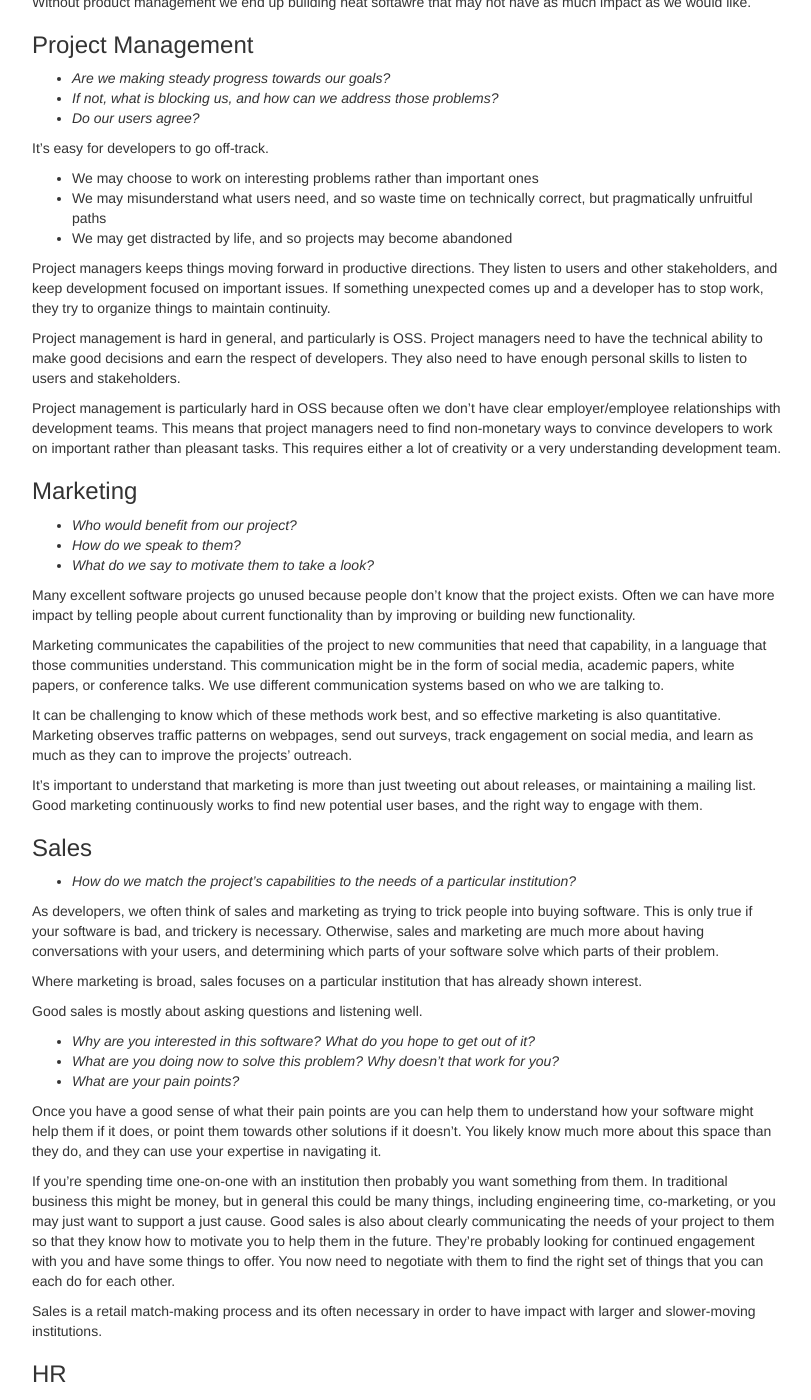
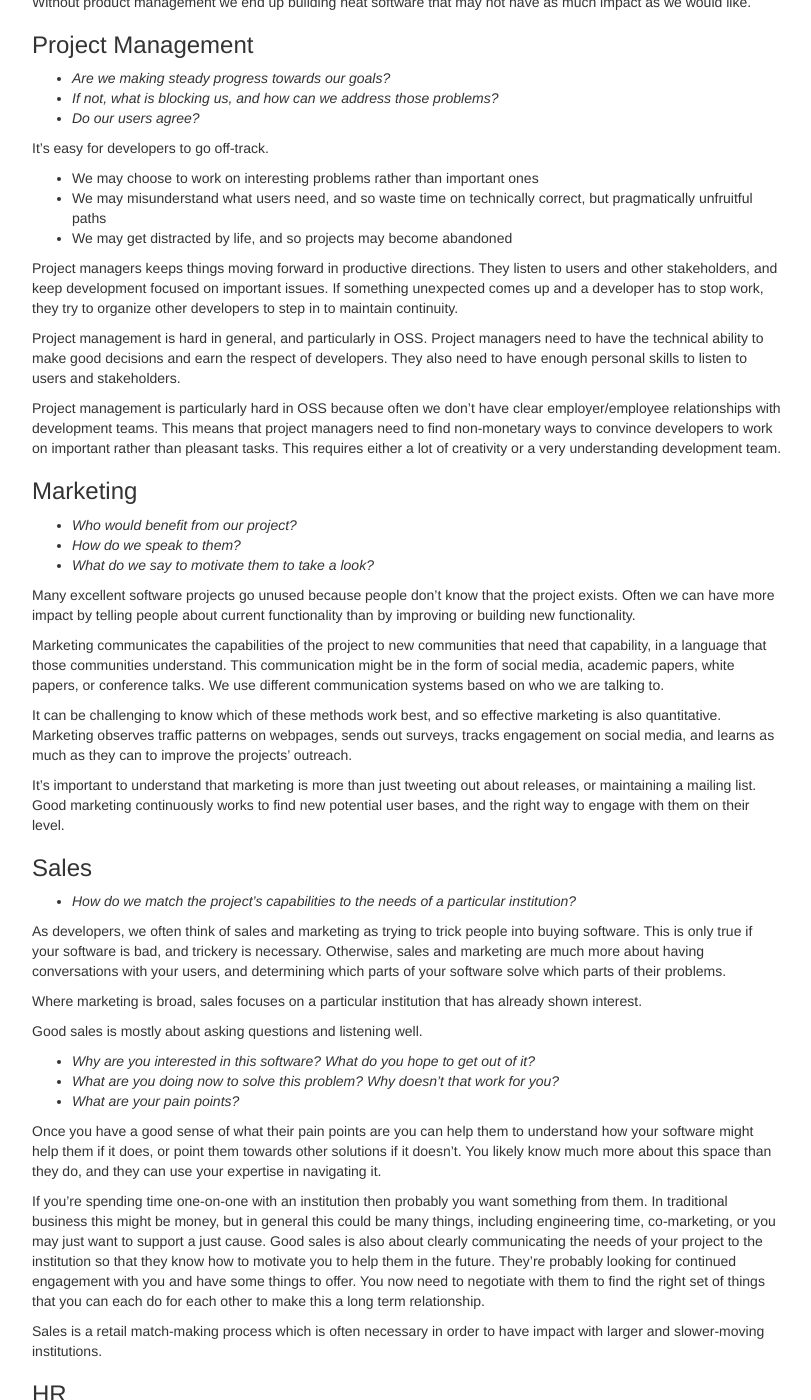
Before and after one commit to besyskymnbk/blog, a Jekyll site: the page built from _posts/work/2019-08-24-oss-roles.md, in a window 1280 px wide and 1400 px high, scrolled down 662 px. Shown: the whole window, without its empty margins (233-1044 px from the left). Built offline with Jekyll 4.4.1, drawn with Linux system fonts in a browser that asks for light colours; comment, search, counter and statistics services are not loaded; some of the changed text lies outside the part shown.

Commit message:
minor language edits to oss roles

```diff
--- a/_posts/work/2019-08-24-oss-roles.md
+++ b/_posts/work/2019-08-24-oss-roles.md
@@ -1,9 +1,8 @@
 ---
 layout: post
 title: Non-Technical roles in OSS
-tagline: OSS is more than code
+tagline: Software is more than code
 category: work
-draft: true
 tags: [Programming]
 theme: twitter
 ---
@@ -37,10 +36,10 @@ But we connect these business terms to activities within community open source s
 A maintainer keeps the project running,
 but where should that project go?
 Product management determines the direction of a project on a longer timescale.
-They work to understand the broder context in which the project exists,
+They work to understand the broader context in which the project exists,
 and identify opportunities within that context that would make the project more relevant.
 
-Without product management we end up building neat softawre that may not have
+Without product management we end up building neat software that may not have
 as much impact as we would like.
 
 ### Project Management
@@ -60,9 +59,9 @@ Project managers keeps things moving forward in productive directions.
 They listen to users and other stakeholders,
 and keep development focused on important issues.
 If something unexpected comes up and a developer has to stop work,
-they try to organize things to maintain continuity.
+they try to organize other developers to step in to maintain continuity.
 
-Project management is hard in general, and particularly is OSS.
+Project management is hard in general, and particularly in OSS.
 Project managers need to have the technical ability to make good decisions
 and earn the respect of developers.
 They also need to have enough personal skills to listen to users and stakeholders.
@@ -96,14 +95,14 @@ We use different communication systems based on who we are talking to.
 It can be challenging to know which of these methods work best,
 and so effective marketing is also quantitative.
 Marketing observes traffic patterns on webpages,
-send out surveys,
-track engagement on social media,
-and learn as much as they can to improve the projects' outreach.
+sends out surveys,
+tracks engagement on social media,
+and learns as much as they can to improve the projects' outreach.
 
 It's important to understand that marketing is more than just tweeting out
 about releases, or maintaining a mailing list.
 Good marketing continuously works to find new potential user bases, and the
-right way to engage with them.
+right way to engage with them on their level.
 
 
 ### Sales
@@ -113,7 +112,7 @@ right way to engage with them.
 As developers, we often think of sales and marketing as trying to trick people into buying software.
 This is only true if your software is bad, and trickery is necessary.
 Otherwise, sales and marketing are much more about having conversations with your users,
-and determining which parts of your software solve which parts of their problem.
+and determining which parts of your software solve which parts of their problems.
 
 Where marketing is broad,
 sales focuses on a particular institution that has already shown interest.
@@ -137,12 +136,13 @@ including engineering time,
 co-marketing,
 or you may just want to support a just cause.
 Good sales is also about clearly communicating the needs of your project to
-them so that they know how to motivate you to help them in the future.
+the institution so that they know how to motivate you to help them in the future.
 They're probably looking for continued engagement with you and have some things
 to offer.  You now need to negotiate with them to find the right set of things
-that you can each do for each other.
+that you can each do for each other to make this a long term relationship.
 
-Sales is a retail match-making process and its often necessary in order to have impact with larger and slower-moving institutions.
+Sales is a retail match-making process which is often necessary
+in order to have impact with larger and slower-moving institutions.
 
 
 ### HR
```
